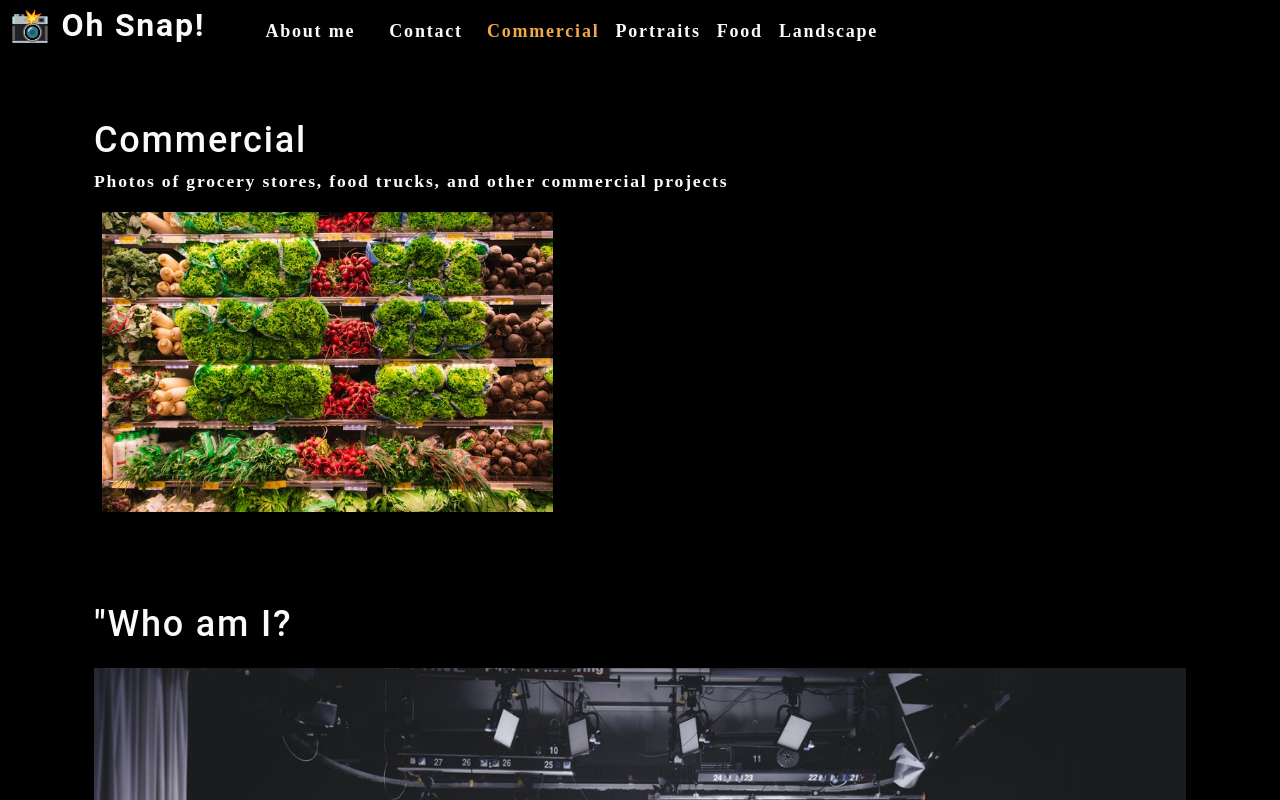
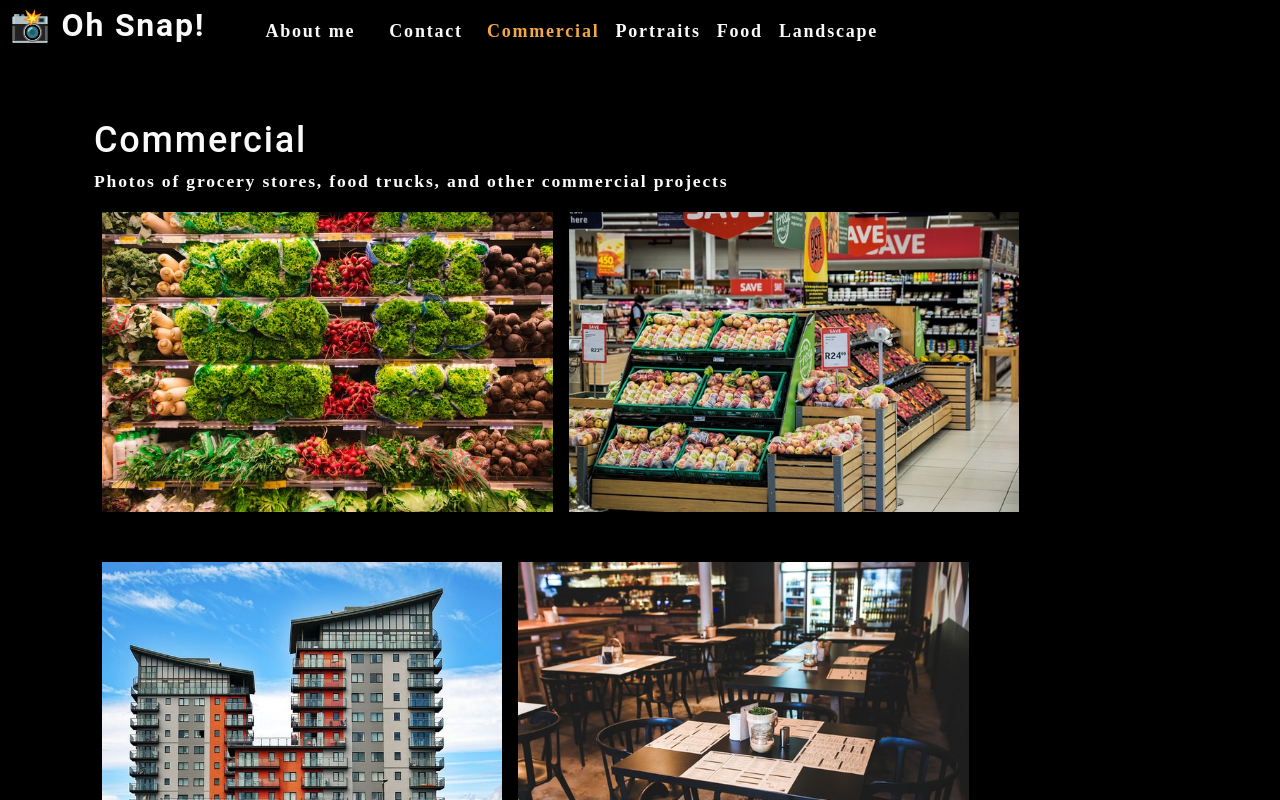
Before and after one commit to alinz07/photo-port, a React (Create React App) app: page / in a window 1280 px wide. Shown: the top 800 px of the page. Built offline with nearby package versions, Linux system fonts and the light colour scheme.

Commit message:
forgot to mention last commit had Gallery component created. This commit has PhotoList component and updated Nav and Gallery components as well as updated app.js to pass props. imgs render based on category user selection

```diff
--- a/src/App.js
+++ b/src/App.js
@@ -31,7 +31,7 @@
             ></Nav>
             <main>
                 <div>
-                    <Gallery></Gallery>
+                    <Gallery currentCategory={currentCategory}></Gallery>
                     <About></About>
                 </div>
             </main>
--- a/src/components/Gallery/index.js
+++ b/src/components/Gallery/index.js
@@ -1,25 +1,15 @@
-import React, { useState } from "react";
+import React from "react";
 import { capitalizeFirstLetter } from "../../utils/helpers";
-import photo from "../../assets/small/commercial/0.jpg";
+import PhotoList from "../PhotoList";
 
-function Gallery(props) {
-    const currentCategory = {
-        name: "commercial",
-        description:
-            "Photos of grocery stores, food trucks, and other commercial projects",
-    };
+function Gallery({ currentCategory }) {
+    const { name, description } = currentCategory;
     return (
         <section>
-            <h1>{capitalizeFirstLetter(currentCategory.name)}</h1>
-            <p>{currentCategory.description}</p>
+            <h1 data-testid="h1tag">{capitalizeFirstLetter(name)}</h1>
+            <p>{description}</p>
 
-            <div className="flex-row">
-                <img
-                    src={photo}
-                    alt="Commecial Example"
-                    className="img-thumbnail mx-1"
-                />
-            </div>
+            <PhotoList category={currentCategory.name} />
         </section>
     );
 }
--- /dev/null
+++ b/src/components/PhotoList/index.js
@@ -0,0 +1,143 @@
+import React, { useState } from "react";
+// import Modal from "../Modal";
+
+function PhotoList({ category }) {
+    const [photos] = useState([
+        {
+            name: "Grocery aisle",
+            category: "commercial",
+            description:
+                "Lorem ipsum dolor sit amet, consectetur adipiscing elit. Nunc ultricie",
+        },
+        {
+            name: "Grocery booth",
+            category: "commercial",
+            description:
+                "Lorem ipsum dolor sit amet, consectetur adipiscing elit. Nunc ultricie",
+        },
+        {
+            name: "Building exterior",
+            category: "commercial",
+            description:
+                "Lorem ipsum dolor sit amet, consectetur adipiscing elit. Nunc ultricie",
+        },
+        {
+            name: "Restaurant table",
+            category: "commercial",
+            description:
+                "Lorem ipsum dolor sit amet, consectetur adipiscing elit. Nunc ultricie",
+        },
+        {
+            name: "Cafe interior",
+            category: "commercial",
+            description:
+                "Lorem ipsum dolor sit amet, consectetur adipiscing elit. Nunc ultricie",
+        },
+        {
+            name: "Cat green eyes",
+            category: "portraits",
+            description:
+                "Lorem ipsum dolor sit amet, consectetur adipiscing elit. Nunc ultricie",
+        },
+        {
+            name: "Green parrot",
+            category: "portraits",
+            description:
+                "Lorem ipsum dolor sit amet, consectetur adipiscing elit. Nunc ultricie",
+        },
+        {
+            name: "Yellow macaw",
+            category: "portraits",
+            description:
+                "Lorem ipsum dolor sit amet, consectetur adipiscing elit. Nunc ultricie",
+        },
+        {
+            name: "Pug smile",
+            category: "portraits",
+            description:
+                "Lorem ipsum dolor sit amet, consectetur adipiscing elit. Nunc ultricie",
+        },
+        {
+            name: "Pancakes",
+            category: "food",
+            description:
+                "Lorem ipsum dolor sit amet, consectetur adipiscing elit. Nunc ultricie",
+        },
+        {
+            name: "Burrito",
+            category: "food",
+            description:
+                "Lorem ipsum dolor sit amet, consectetur adipiscing elit. Nunc ultricie",
+        },
+        {
+            name: "Scallop pasta",
+            category: "food",
+            description:
+                "Lorem ipsum dolor sit amet, consectetur adipiscing elit. Nunc ultricie",
+        },
+        {
+            name: "Burger",
+            category: "food",
+            description:
+                "Lorem ipsum dolor sit amet, consectetur adipiscing elit. Nunc ultricie",
+        },
+        {
+            name: "Fruit bowl",
+            category: "food",
+            description:
+                "Lorem ipsum dolor sit amet, consectetur adipiscing elit. Nunc ultricie",
+        },
+        {
+            name: "Green river",
+            category: "landscape",
+            description:
+                "Lorem ipsum dolor sit amet, consectetur adipiscing elit. Nunc ultricie",
+        },
+        {
+            name: "Docks",
+            category: "landscape",
+            description:
+                "Lorem ipsum dolor sit amet, consectetur adipiscing elit. Nunc ultricie",
+        },
+        {
+            name: "Panoramic village by sea",
+            category: "landscape",
+            description:
+                "Lorem ipsum dolor sit amet, consectetur adipiscing elit. Nunc ultricie",
+        },
+        {
+            name: "Domestic landscape",
+            category: "landscape",
+            description:
+                "Lorem ipsum dolor sit amet, consectetur adipiscing elit. Nunc ultricie",
+        },
+        {
+            name: "Park bench",
+            category: "landscape",
+            description:
+                "Lorem ipsum dolor sit amet, consectetur adipiscing elit. Nunc ultricie",
+        },
+    ]);
+
+    const currentPhotos = photos.filter((photo) => photo.category === category);
+
+    // console.log(currentPhotos);
+
+    return (
+        <div>
+            <div className="flex-row">
+                {currentPhotos.map((image, i) => (
+                    <img
+                        src={require(`../../assets/small/${category}/${i}.jpg`)}
+                        alt={image.name}
+                        className="img-thumbnail mx-1"
+                        key={image.name}
+                    />
+                    // console.log(`../../assets/small/${category}/${i}.jpg`);
+                ))}
+            </div>
+        </div>
+    );
+}
+
+export default PhotoList;
```
Also changed, not shown: 2 other files (tests, documents, lock files or other folders).
